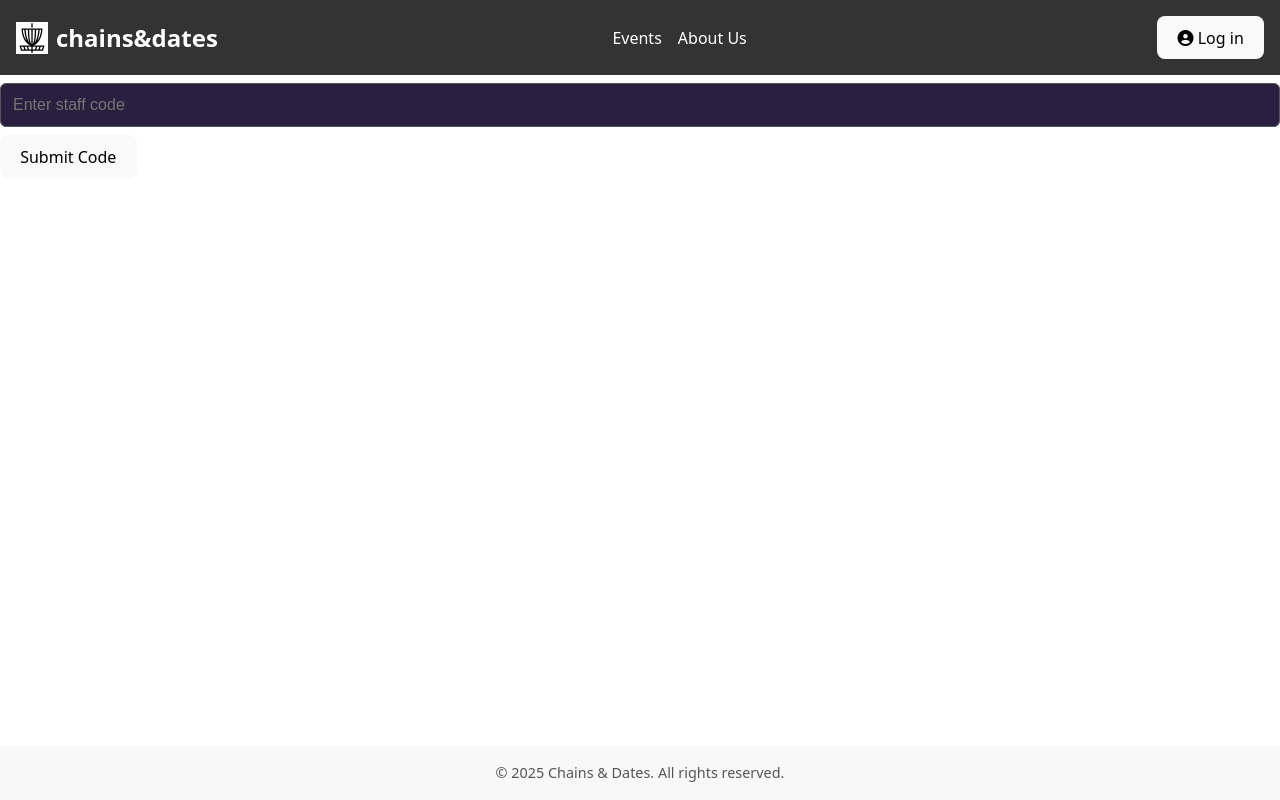
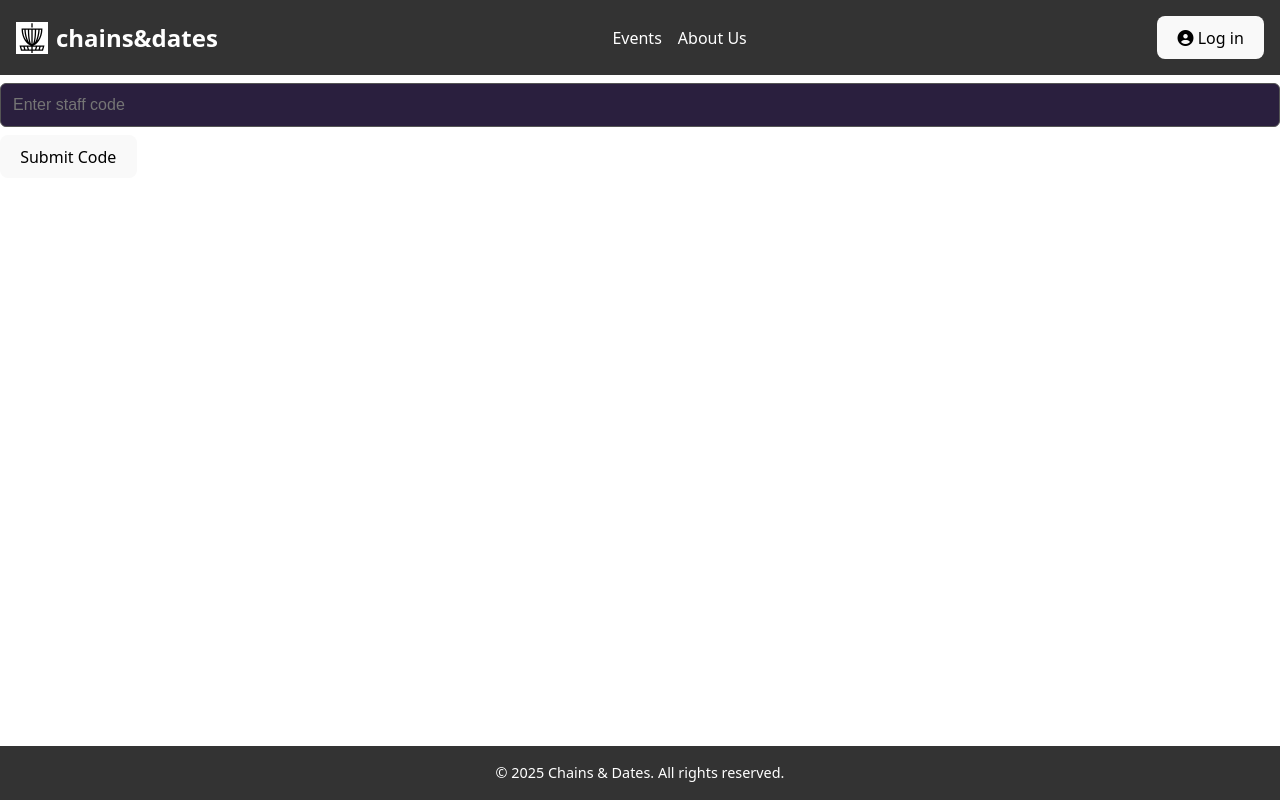
Before and after one commit to guidopro/chains-dates, a React (Vite) app: page /settings in a window 1280 px wide. Built offline with nearby package versions, Linux system fonts and the light colour scheme; no server answers.

Commit message:
footer colour change and margin top given for extra space

```diff
--- a/src/components/Footer.tsx
+++ b/src/components/Footer.tsx
@@ -4,9 +4,10 @@ export default function Footer() {
       style={{
         textAlign: "center",
         padding: "1rem",
-        backgroundColor: "#f8f8f8",
-        color: "#555",
+        backgroundColor: "#333",
+        color: "#fff",
         fontSize: "0.9rem",
+        marginTop: "100px",
       }}
     >
       &copy; 2025 Chains & Dates. All rights reserved.
```
